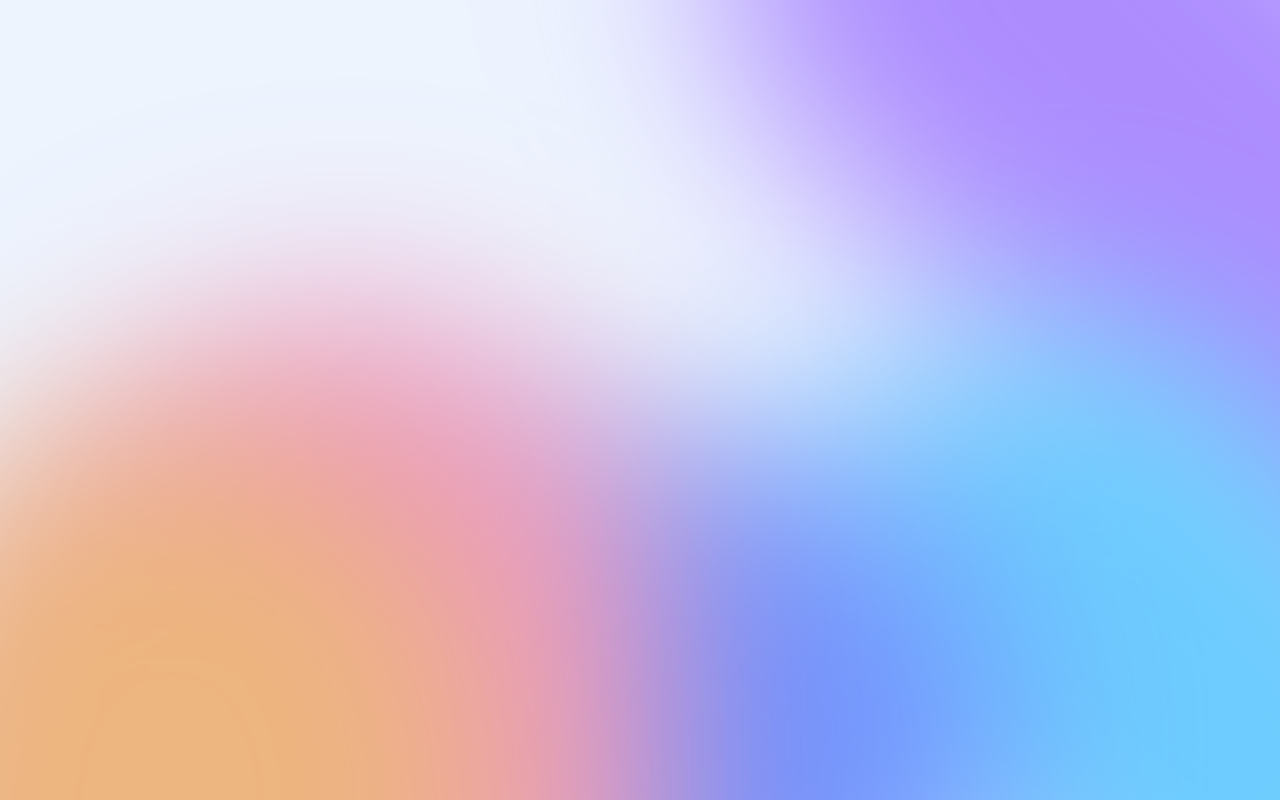
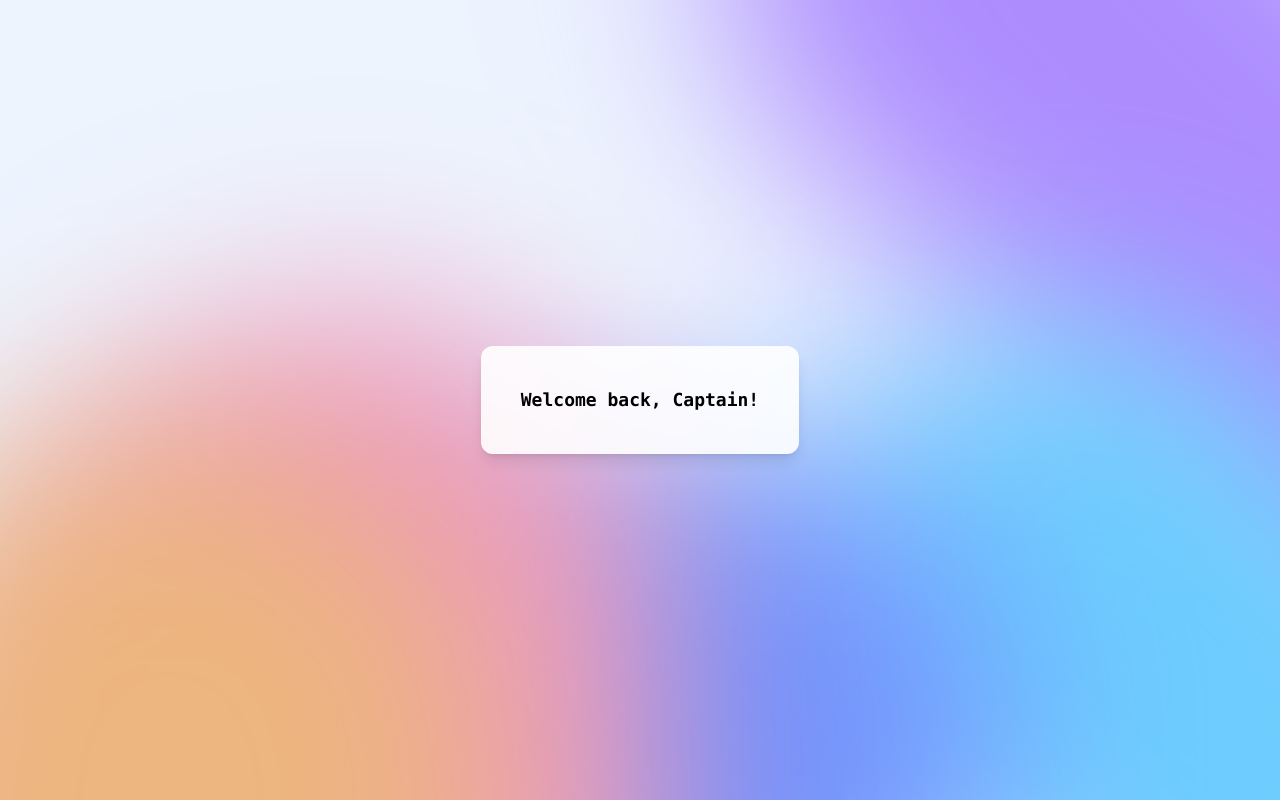
Before and after one commit to lkshayb/Authentication_System, a React (Vite) app in the folder client/: page / in a window 1280 px wide. Built offline with nearby package versions, Linux system fonts and the light colour scheme.

Commit message:
UX enhanced by custom message on login page

```diff
--- a/client/src/App.tsx
+++ b/client/src/App.tsx
@@ -1,15 +1,37 @@
+import { useEffect, useState } from 'react'
 import './App.css'
 function App() {
+  const [isReturnedUser,setisReturnedUser] = useState<Boolean | null>(null);
+
+  useEffect(() => {
+
+    if(localStorage.getItem("hasVisited")) setisReturnedUser(true);
+
+    else{
+      localStorage.setItem("hasVisited","true");
+      setisReturnedUser(false)
+    }
+
+  },[])
+
+  if(isReturnedUser === null) return null;
 
   return (
     <div className='overflow max-h-screen max-w-screen '>
-      <div className='absolute h-full w-full bg-blue-100/50 backdrop-blur-5xl'></div>
+      <div className='absolute h-full w-full bg-blue-100/50 backdrop-blur-5xl flex justify-center items-center'>
+        <div className=' rounded-xl p-10 bg-white/90 shadow-lg flex flex-col '>
+          <span className='font-mono font-semibold text-lg'>{isReturnedUser ? "Welcome back, Captain!" : "Looks like you're new here!"}</span>
+          <div>
 
+          </div>
+        </div>
+      </div>
       <div className='fixed blur-[100px] -z-10 -right-200 bg-[#7F30FF]  h-[70vh] w-[1500px] rounded-full rotate-[45deg]'></div>
       <div className='fixed blur-[100px]  -z-10 -right-70 top-100 bg-[#00B0FF]  h-[70vh] w-[800px] rounded-full rotate-[45deg]'></div>
       <div className='fixed blur-[100px]  -z-10 right-70 bg-[#0038FF] top-110  h-[600px] w-[600px] rounded-full'></div>
       <div className='fixed blur-[100px]  -z-10 right-120 bg-[#FF4880] top-110  h-[80vh] w-[900px] rounded-full rotate-[90deg]'></div>
       <div className='fixed blur-[100px]  -z-10 -left-70 bg-[#FF8000] top-140  h-[80vh] w-[900px] rounded-full rotate-[90deg]'></div>
+
 
     </div>
 
```
